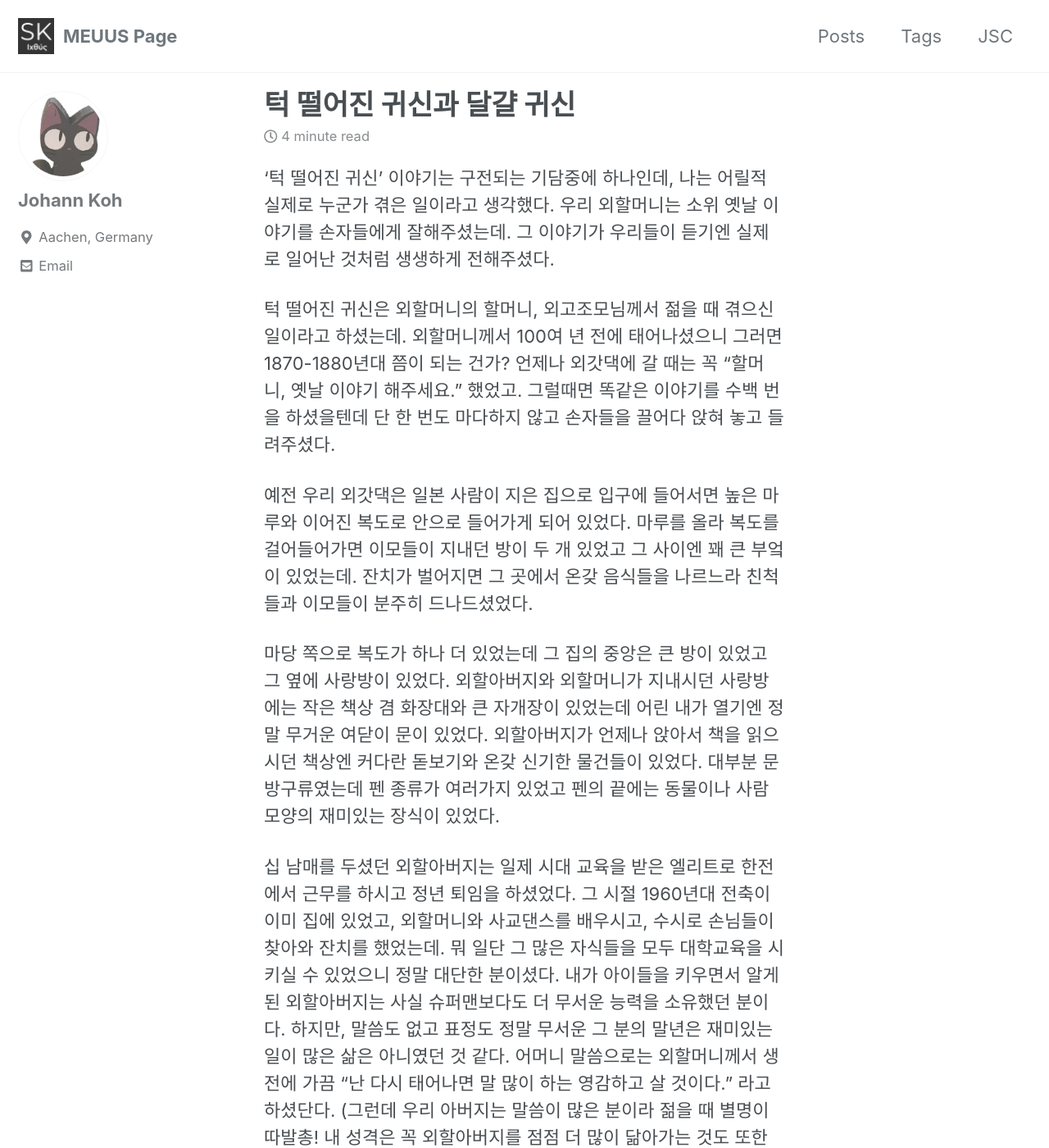
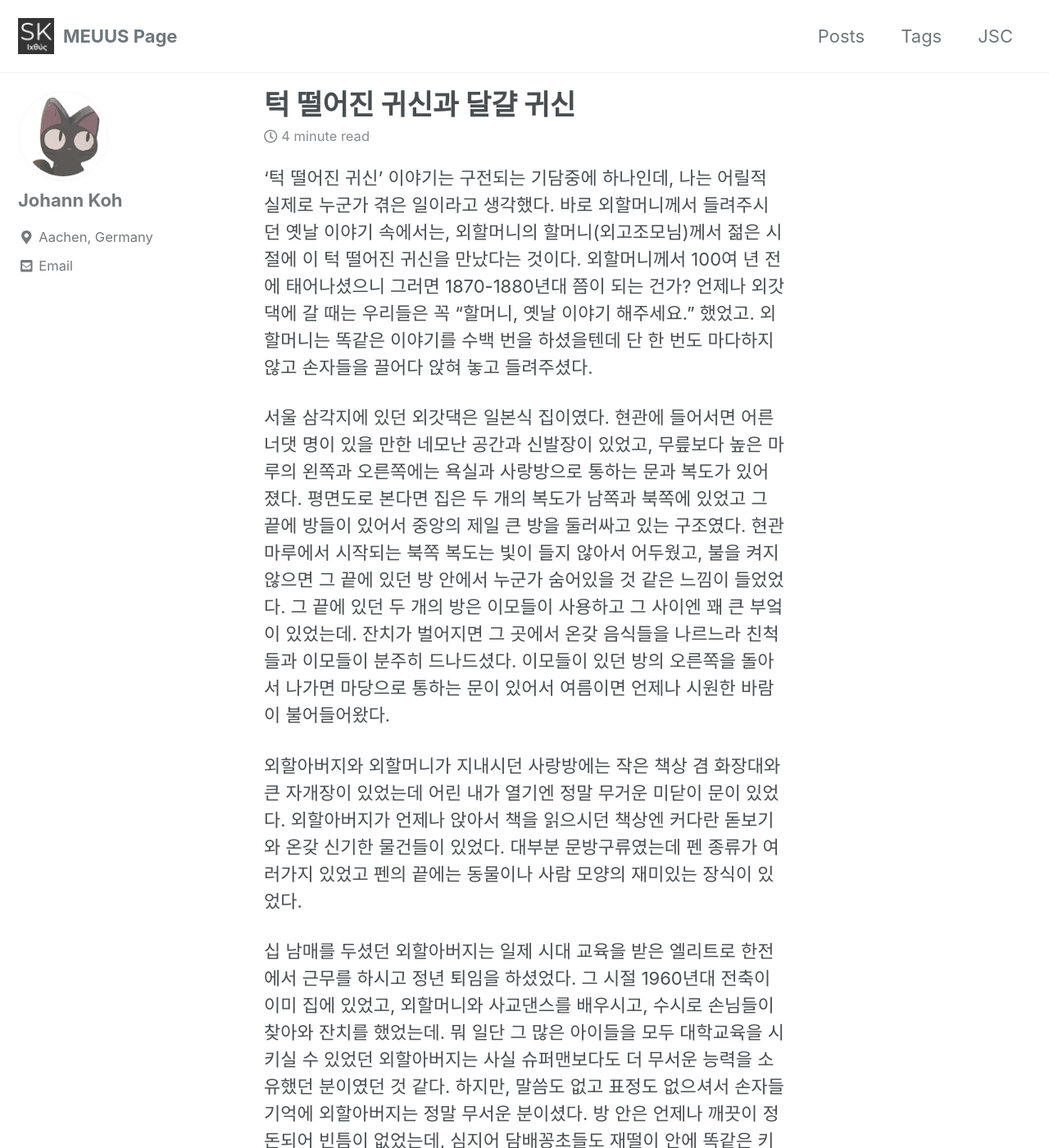
Before and after one commit to meuus/meuus.github.io, a Jekyll site: the page built from _posts/2019-05-01-present.md, in a window 1280 px wide and 1400 px high. Shown: the whole window at 82% size. Built offline with Jekyll 4.4.1, drawn with Linux system fonts in a browser that asks for light colours; cached includes are drawn as plain includes; some of the changed text lies outside the part shown.

Commit message:
modified:   _posts/2019-05-01-present.md

```diff
--- a/_posts/2019-05-01-present.md
+++ b/_posts/2019-05-01-present.md
@@ -6,36 +6,45 @@ tags:
 ---
 
 '턱 떨어진 귀신' 이야기는 구전되는 기담중에 하나인데, 나는 어릴적 실제로 누군가 겪은 일이라고
-생각했다. 우리 외할머니는 소위 옛날 이야기를 손자들에게 잘해주셨는데. 그 이야기가 우리들이
-듣기엔 실제로 일어난 것처럼 생생하게 전해주셨다.
+생각했다. 바로 외할머니께서 들려주시던 옛날 이야기 속에서는,
+외할머니의 할머니(외고조모님)께서 젊은 시절에 이 턱 떨어진 귀신을 만났다는 것이다.
+외할머니께서 100여 년 전에 태어나셨으니 그러면 1870-1880년대 쯤이 되는 건가?
+언제나 외갓댁에 갈 때는 우리들은 꼭 "할머니, 옛날 이야기 해주세요." 했었고.
+외할머니는 똑같은 이야기를 수백 번을 하셨을텐데 단 한 번도 마다하지 않고 손자들을 끌어다 앉혀 놓고
+들려주셨다.
 
-턱 떨어진 귀신은 외할머니의 할머니, 외고조모님께서 젊을 때 겪으신 일이라고 하셨는데.
-외할머니께서 100여 년 전에 태어나셨으니 그러면 1870-1880년대 쯤이 되는 건가?
-언제나 외갓댁에 갈 때는 꼭 "할머니, 옛날 이야기 해주세요." 했었고. 그럴때면 똑같은 이야기를 수백
-번을 하셨을텐데 단 한 번도 마다하지 않고 손자들을 끌어다 앉혀 놓고 들려주셨다.
+서울 삼각지에 있던 외갓댁은 일본식 집이였다. 현관에 들어서면 어른 너댓 명이 있을 만한 네모난 공간과
+신발장이 있었고, 무릎보다 높은 마루의 왼쪽과 오른쪽에는 욕실과
+사랑방으로 통하는 문과 복도가 있어졌다.
+평면도로 본다면 집은 두 개의 복도가 남쪽과 북쪽에 있었고 그 끝에 방들이 있어서
+중앙의 제일 큰 방을 둘러싸고 있는 구조였다.
+현관 마루에서 시작되는 북쪽 복도는 빛이 들지 않아서 어두웠고,
+불을 켜지 않으면 그 끝에 있던 방 안에서 누군가 숨어있을 것 같은 느낌이 들었었다.
+그 끝에 있던 두 개의 방은 이모들이 사용하고 그 사이엔 꽤 큰 부엌이 있었는데. 잔치가 벌어지면
+그 곳에서 온갖 음식들을 나르느라 친척들과 이모들이 분주히 드나드셨다.
+이모들이 있던 방의 오른쪽을 돌아서 나가면 마당으로 통하는 문이 있어서 여름이면 언제나 시원한 바람이
+불어들어왔다.
 
-예전 우리 외갓댁은 일본 사람이 지은 집으로 입구에 들어서면 높은 마루와 이어진 복도로 안으로
-들어가게 되어 있었다. 마루를 올라 복도를
-걸어들어가면 이모들이 지내던 방이 두 개 있었고 그 사이엔 꽤 큰 부엌이 있었는데. 잔치가 벌어지면
-그 곳에서 온갖 음식들을 나르느라 친척들과 이모들이 분주히 드나드셨었다.
-
-마당 쪽으로 복도가 하나 더 있었는데 그 집의 중앙은 큰 방이 있었고 그 옆에 사랑방이 있었다.
 외할아버지와 외할머니가 지내시던 사랑방에는 작은 책상 겸 화장대와 큰 자개장이 있었는데
-어린 내가 열기엔 정말 무거운 여닫이 문이 있었다. 외할아버지가 언제나 앉아서 책을 읽으시던 책상엔
+어린 내가 열기엔 정말 무거운 미닫이 문이 있었다. 외할아버지가 언제나 앉아서 책을 읽으시던 책상엔
 커다란 돋보기와 온갖 신기한 물건들이 있었다. 대부분 문방구류였는데 펜 종류가 여러가지 있었고
 펜의 끝에는 동물이나 사람 모양의 재미있는 장식이 있었다.
 
 십 남매를 두셨던 외할아버지는 일제 시대 교육을 받은 엘리트로 한전에서 근무를 하시고 정년 퇴임을
 하셨었다. 그 시절 1960년대 전축이 이미 집에 있었고, 외할머니와 사교댄스를 배우시고,
-수시로 손님들이 찾아와 잔치를 했었는데. 뭐 일단 그
-많은 자식들을 모두 대학교육을 시키실 수 있었으니 정말 대단한 분이셨다.
-내가 아이들을 키우면서 알게 된 외할아버지는 사실 슈퍼맨보다도 더 무서운 능력을 소유했던 분이다.
-하지만, 말씀도 없고 표정도 정말 무서운 그 분의 말년은 재미있는 일이 많은 삶은 아니였던 것 같다.
-어머니 말씀으로는 외할머니께서 생전에 가끔 "난 다시 태어나면 말 많이 하는 영감하고 살 것이다."
-라고 하셨단다. (그런데 우리 아버지는 말씀이 많은 분이라 젊을 때 별명이 따발총!
-내 성격은 꼭 외할아버지를 점점 더 많이 닮아가는 것도 또한 함정.)
+수시로 손님들이 찾아와 잔치를 했었는데. 뭐 일단 그 많은 아이들을 모두 대학교육을 시키실 수 있었던
+외할아버지는 사실 슈퍼맨보다도 더 무서운 능력을 소유했던 분이였던 것 같다.
+하지만, 말씀도 없고 표정도 없으셔서 손자들 기억에 외할아버지는 정말 무서운 분이셨다.
+방 안은 언제나 깨끗이 정돈되어 빈틈이 없었는데, 심지어 담배꽁초들도 재떨이 안에 똑같은 키로
+나란히 줄을 세워서 놓아두셨었다. 말씀이 없는 것은 외할아버지 친구분들도 비슷했는데. 가끔 오시던
+친한 친구분은 같이 식사하시고 이야기 조금 하시다가 나란히 같이 방에 들어가셔서 낮잠을 주무시는
+것이 같이 즐기시는 것의 전부였다. 오죽하면 외할머니께서 생전에 "난 다시 태어나면 말 많이 하는
+영감하고 살 것이다." 라고 하셨을까? 이렇게 무서운 외할아버지가 나는 어느 때인가 부터 좋았었는데
+중학교 2학년을 외갓댁에서 다닌 다음부터였던 것 같다. 무서운 분이 아니라
+그냥 말씀이 없어서 그 마음 안에 따뜻한 부분을 우리가 잘 모르고 있었다는 생각이다.
 
-아무튼, 어느 여름날 간유리로 된 미닫이 문이 있던 방의 한 구석에서 이야기는 시작되곤 했다.
+아무튼, 이런 말 없던 남편을 두셨던 우리 외할머니의 이야기는
+어느 여름날 간유리로 된 미닫이 문이 있던 방의 한 구석에서 시작되곤 했다.
 
 ## 외할머니 버전의 턱 떨어진 귀신
 
```
